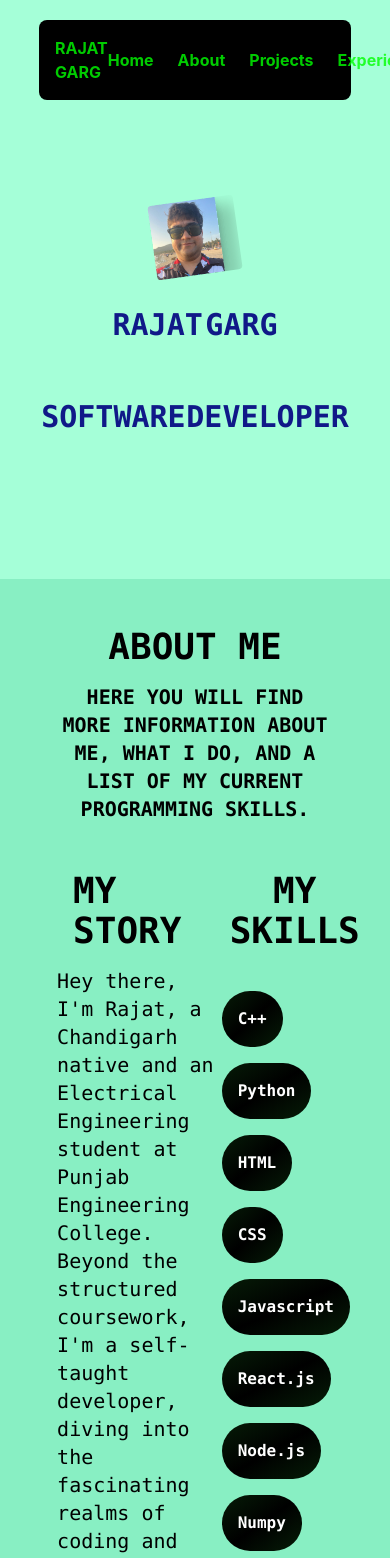
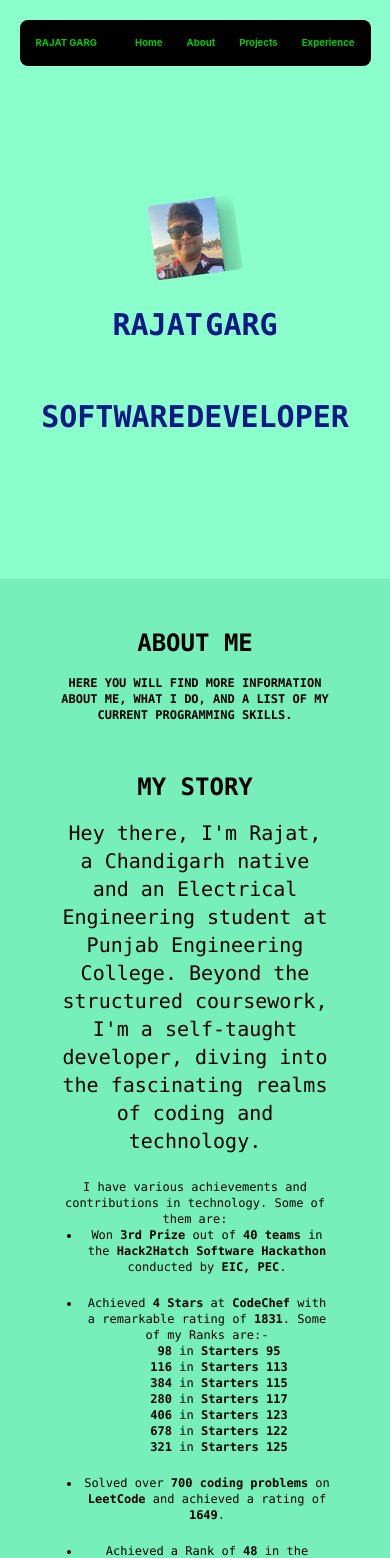
Before and after one commit to rajatgarg2004/Portfolio-Website, a React (Create React App) app in the folder front-end/: page / in a window 390 px wide. Shown: the top 1558 px of the page. Built offline with nearby package versions, Linux system fonts and the light colour scheme.

Commit message:
Site Responsive

```diff
--- a/front-end/src/App.css
+++ b/front-end/src/App.css
@@ -52,7 +52,11 @@
     border-top-left-radius: 10px;
     border-top-right-radius: 10px;
   }
-
+  .project-title {
+    margin: 0;
+    font-size: 18px;
+    color: #333333;
+  }
 }
 @media screen and (min-width: 950px) {
   .about span {
@@ -80,6 +84,11 @@
     object-fit: cover;
     border-top-left-radius: 10px;
     border-top-right-radius: 10px;
+  }
+  .project-title {
+    margin: 0;
+    font-size: 20px;
+    color: #333333;
   }
 }
 
@@ -110,6 +119,11 @@
     border-top-right-radius: 10px;
     object-fit: cover;
   }
+  .project-title {
+    margin: 0;
+    font-size: 24px;
+    color: #333333;
+  }
 }
 
 .shadow-blue {
@@ -125,12 +139,6 @@
   transform: translateY(-10px);
 }
 
-
-.project-title {
-  margin: 0;
-  font-size: 24px;
-  color: #333333;
-}
 
 .project-description {
   margin-top: 10px;
--- a/front-end/src/App.js
+++ b/front-end/src/App.js
@@ -5,7 +5,7 @@ import Nav from './Components/Nav';
 import Details from './Components/Details';
 function App() {
     return(
-      <>
+      <div className='bg-green-rgba-lighter'>
         <Nav />
         <BrowserRouter>
           <Routes>
@@ -13,7 +13,7 @@ function App() {
             <Route path='/details' element={<Details/>}/>
           </Routes>
         </BrowserRouter>
-      </>
+      </div>
     );
 }
 
--- a/front-end/src/Components/About1.js
+++ b/front-end/src/Components/About1.js
@@ -57,25 +57,25 @@ export default function About1() {
     return (
         <div className='flex flex-row justify-center' id="about">
             <div className='float-left w-[90%] flex flex-col'>
-                <h1 className='text-4xl md:text-4xl lg:text-5xl xl:text-6xl font-extrabold mt-6 text-center'>ABOUT ME</h1>
-                <p className='text-xl md:text-2xl lg:text-3xl text-center m-4 font-bold'>
+                <h1 className='text-2xl sm:text-3xl md:text-4xl lg:text-5xl xl:text-6xl font-extrabold mt-6 text-center'>ABOUT ME</h1>
+                <p className='text-xs sm:text-xl md:text-2xl lg:text-3xl text-center m-4 font-bold'>
                     HERE YOU WILL FIND MORE INFORMATION ABOUT ME, WHAT I DO, AND A LIST OF MY CURRENT PROGRAMMING SKILLS.
                 </p>
-                <div className='flex sm:flex-col sm:justify-between sm:items-center md:flex-col md:justify-between md:items-center lg:flex-row  lg:items-start lg:justify-between p-4'>
-                    <div className='sm:w-[80%] md:w-[80%] lg:w-[40%] flex flex-col items-center sm:text-center md:text-center lg:text-left'>
-                        <h2 className='text-4xl md:text-4xl md:text-center sm:text-center lg:text-5xl xl:text-6xl font-bold p-4 '>MY STORY</h2>
-                        <h3 className='text-xl'>
+                <div className='flex flex-col justify-between items-center md:flex-col md:justify-between md:items-center lg:flex-row  lg:items-start lg:justify-between p-4'>
+                    <div className='sm:w-[80%] md:w-[80%] lg:w-[40%] flex flex-col items-center text-center md:text-center lg:text-left'>
+                        <h2 className='text-2xl sm:text-2xl md:text-4xl md:text-center sm:text-center lg:text-5xl xl:text-6xl font-bold p-4 '>MY STORY</h2>
+                        <h3 className='text-xl sm:text-sm md:text-xl lg:text-2xl'>
                             Hey there, I'm Rajat, a Chandigarh native and an Electrical Engineering student at Punjab Engineering College. Beyond the structured coursework, I'm a self-taught developer, diving into the fascinating realms of coding and technology.
                         </h3>
                         <br />
-                        <h3 className='text-xl'>
+                        <h3 className='text-xs sm:text-[0.9rem] md:text-[1rem] lg:text-[1.05rem]'>
                             I have various achievements and contributions in technology. Some of them are:
                         </h3>
-                        <ul className='list-disc ml-6'>
-                            <li>
+                        <ul className='list-disc ml-6 text-xs sm:text-[0.9rem] md:text-[1rem] lg:text-[1.05rem]'>
+                            <li className='mb-5'>
                                 Won <b>3rd Prize</b> out of <b>40 teams</b> in the <b>Hack2Hatch Software Hackathon</b> conducted by <b>EIC, PEC</b>.
                             </li>
-                            <li>
+                            <li className='mb-5'>
                                 Achieved <b>4 Stars</b> at <b>CodeChef</b> with a remarkable rating of <b>1831</b>. Some of my Ranks are:-
                                 <ul className='list-none ml-6 '>
                                     <li>
@@ -101,22 +101,22 @@ export default function About1() {
                                     </li>
                                 </ul>
                             </li>
-                            <li>
+                            <li className='mb-5'>
                                 Solved over <b>700 coding problems</b> on <b>LeetCode</b> and achieved a rating of <b>1649</b>.
                             </li>
-                            <li>
+                            <li className='mb-5'>
                                 Achieved a Rank of <b>48</b> in the <b>TechGig Cod-A-Thon</b>.
                             </li>
                         </ul>
                     </div>
                     <div className='sm:w-[80%] md:w-[80%] lg:w-[50%] flex flex-col justify-between'>
                         <h2 className='text-4xl md:text-4xl md:text-center sm:text-center lg:text-5xl xl:text-6xl font-bold p-4 text-center'>MY SKILLS</h2>
-                        <div className='flex flex-row flex-wrap sm:justify-center md:justify-center lg:justify-start mt-4'>
+                        <div className='flex flex-row flex-wrap justify-center md:justify-center lg:justify-start mt-4'>
                             <AnimatePresence>
                                 {skills.map((skill, index) => (
                                     <motion.span
                                         key={index}
-                                        className='sm:text-sm md:text-base lg:text-lg xl:text-xl font-bold text-white rounded-full m-2 p-4 bg-gradient-to-br from-[#061c07] via-black to-[#061c07] hover:text-neon-hex'
+                                        className='text-sm md:text-base lg:text-lg xl:text-xl font-bold text-white rounded-full m-2 p-4 bg-gradient-to-br from-[#061c07] via-black to-[#061c07] hover:text-neon-hex'
                                         initial={{ opacity: 0, y: -50 }}
                                         animate={{ opacity: 1, y: 0 }}
                                         exit={{ opacity: 0, y: -50 }}
--- a/front-end/src/Components/Education.js
+++ b/front-end/src/Components/Education.js
@@ -2,12 +2,12 @@ export default function Education() {
     return (
         <div className="flex flex-col justify-center items-center p-10" id="experience">
             <h1 className='text-4xl md:text-4xl lg:text-5xl xl:text-6xl mt-6 font-extrabold p-4'>EDUCATION</h1>
-            <ul className="w-[80%] text-left">
+            <ul className="w-[100%] sm:w-[80%] md:w-[80%] lg:w-[80%] text-left">
                 <ul className='list-none m-6'>
-                    <li className="font-bold text-2xl md:text-2xl lg:text-3xl xl:text-4xl">
+                    <li className="font-bold text-sm sm:text-xl md:text-2xl lg:text-3xl xl:text-4xl">
                         B.Tech in Electrical Engineering
                     </li>
-                    <li className="text-xs md:text-sm lg:text-xl font-bold flex flex-row justify-between items-center">
+                    <li className="text-[0.6rem] sm:text-xs md:text-sm lg:text-xl font-bold flex flex-row justify-between items-center">
                         <div className="w-[40%] text-left">
                             <h1 >PUNJAB ENGINEERING COLLEGE</h1>
                             <h1 >DEC 2021 - Present </h1>
@@ -16,10 +16,10 @@ export default function Education() {
                     </li>
                 </ul>
                 <ul className='list-none m-6'>
-                    <li className="font-bold text-2xl md:text-2xl lg:text-3xl xl:text-4xl">
+                    <li className="font-bold text-sm sm:text-xl md:text-2xl lg:text-3xl xl:text-4xl">
                         Class 12th
                     </li>
-                    <li className="text-xs md:text-sm lg:text-xl font-bold flex flex-row justify-between items-center">
+                    <li className="text-[0.6rem] sm:text-xs md:text-sm lg:text-xl font-bold flex flex-row justify-between items-center">
                         <div className="w-[40%] text-left ">
                             <h1>ST. PETER's SCHOOL</h1>
                             <h1>APR 2020 - APR 2021 </h1>
@@ -29,10 +29,10 @@ export default function Education() {
                     </li>
                 </ul>
                 <ul className='list-none m-6'>
-                    <li className="font-bold text-2xl md:text-2xl lg:text-3xl xl:text-4xl">
+                    <li className="font-bold text-sm sm:text-xl md:text-2xl lg:text-3xl xl:text-4xl">
                         Class 10th
                     </li>
-                    <li className="text-xs md:text-sm lg:text-xl font-bold flex flex-row justify-between items-center">
+                    <li className="text-[0.6rem] sm:text-xs md:text-sm lg:text-xl font-bold flex flex-row justify-between items-center">
                         <div className="w-[40%] text-left ">
                             <h1>ST. XAVIER's SCHOOL</h1>
                             <h1>APR 2018 - APR 2019</h1>
--- a/front-end/src/Components/Experience.js
+++ b/front-end/src/Components/Experience.js
@@ -11,8 +11,8 @@ export default function Experience() {
     }, []);
     return (
         <div className="flex flex-col justify-center items-center p-10" id="experience">
-            <h1 className='text-4xl md:text-4xl lg:text-5xl xl:text-6xl mt-6 font-extrabold'>EXPERIENCE</h1>
-            <div className='w-[80%] flex sm:flex-col sm:items-center md:flex-col md:items-center lg:flex-row lg:justify-between p-4'>
+            <h1 className='text-3xl md:text-4xl lg:text-5xl xl:text-6xl mt-6 font-extrabold'>EXPERIENCE</h1>
+            <div className='w-[100%] sm:w-[80%] md:w-[80%] lg:w-[80%] flex flex-col items-center text-center md:text-left md:flex-col md:items-center lg:text-left lg:flex-row lg:justify-between p-4'>
                 <ul className='list-none m-6'>
                     <li className="font-bold text-2xl md:text-2xl lg:text-3xl xl:text-4xl">
                         SOFTWARE DEVELOPMENT INTERN
--- a/front-end/src/Components/Nav.js
+++ b/front-end/src/Components/Nav.js
@@ -10,9 +10,9 @@ const Nav = () => {
     }
     return (
         <div className="fixed top-5 left-0 right-0 flex justify-center z-50 ">
-            <div className='w-[80%] flex flex-row justify-between bg-black min-h[50px] p-4 rounded-lg '>
-                <div className='flex flex-row w-[30%] justify-between items-center float-left list-none text-neon-hex text-opacity-80'>
-                    <li className='w-[60%] flex '><span className='lg:text-2xl md:text-xl sm:text-sm font-bold'>RAJAT GARG</span></li>
+            <div className='w-[90%] flex flex-row justify-between bg-black min-h[50px] p-4 rounded-lg text-[0.60rem] lg:text-2xl md:text-xl sm:text-sm font-bold'>
+                <div className='flex flex-row sm:w-[30%] md:w-[30%] lg:w-[30%] w-[40%] justify-between items-center float-left list-none text-neon-hex text-opacity-80'>
+                    <li className='w-[100%] flex '><span >RAJAT GARG</span></li>
                 </div>
 
                 <div className='flex width-[60%] justify-end list-none items-center text-neon-hex text-opacity-80 lg:text-2xl md:text-xl sm:text-sm'>
@@ -24,12 +24,12 @@ const Nav = () => {
                                     <ScrollLink to="about" spy={true} smooth={true} offset={-105} duration={500} className=' font-bold'>About</ScrollLink>
                                 </li>
                                 <li className='flex flex-row cursor-pointer mr-6'><a href="/details" className=' font-bold'>Projects</a></li>
-                                <li className='flex flex-row cursor-pointer mr-6'><a href="/details#experience" className=' font-bold'>Experience</a></li>
+                                <li className='flex flex-row cursor-pointer'><a href="/details#experience" className=' font-bold'>Experience</a></li>
                             </>) : (
                             <>
                                 <li className='flex flex-row cursor-pointer mr-6'><a href="/#about" className=' font-bold'>About</a></li>
                                 <li className='flex flex-row cursor-pointer mr-6'><a href="/details" className=' font-bold'>Projects</a></li>
-                                <li className='flex flex-row cursor-pointer mr-6'>
+                                <li className='flex flex-row cursor-pointer'>
                                     <ScrollLink to="experience" spy={true} smooth={true} offset={-105} duration={500} className=' font-bold'>Experience</ScrollLink>
                                 </li>
                             </>)
--- a/front-end/src/Components/ProjectCard.js
+++ b/front-end/src/Components/ProjectCard.js
@@ -9,7 +9,7 @@ const ProjectCard = ({ title, description, imageUrl, projectUrl,codeUrl }) => {
                     <h2 className="project-title">{title}</h2>
 
                     {Array.isArray(description) ? (
-                        <ul className="list-disc">
+                        <ul className="list-disc text-xs sm:text-sm md:text-xl lg:text-xl">
                             {description.map((item, index) => (
                                 <li key={index}>{item}</li>
                             ))}
```
